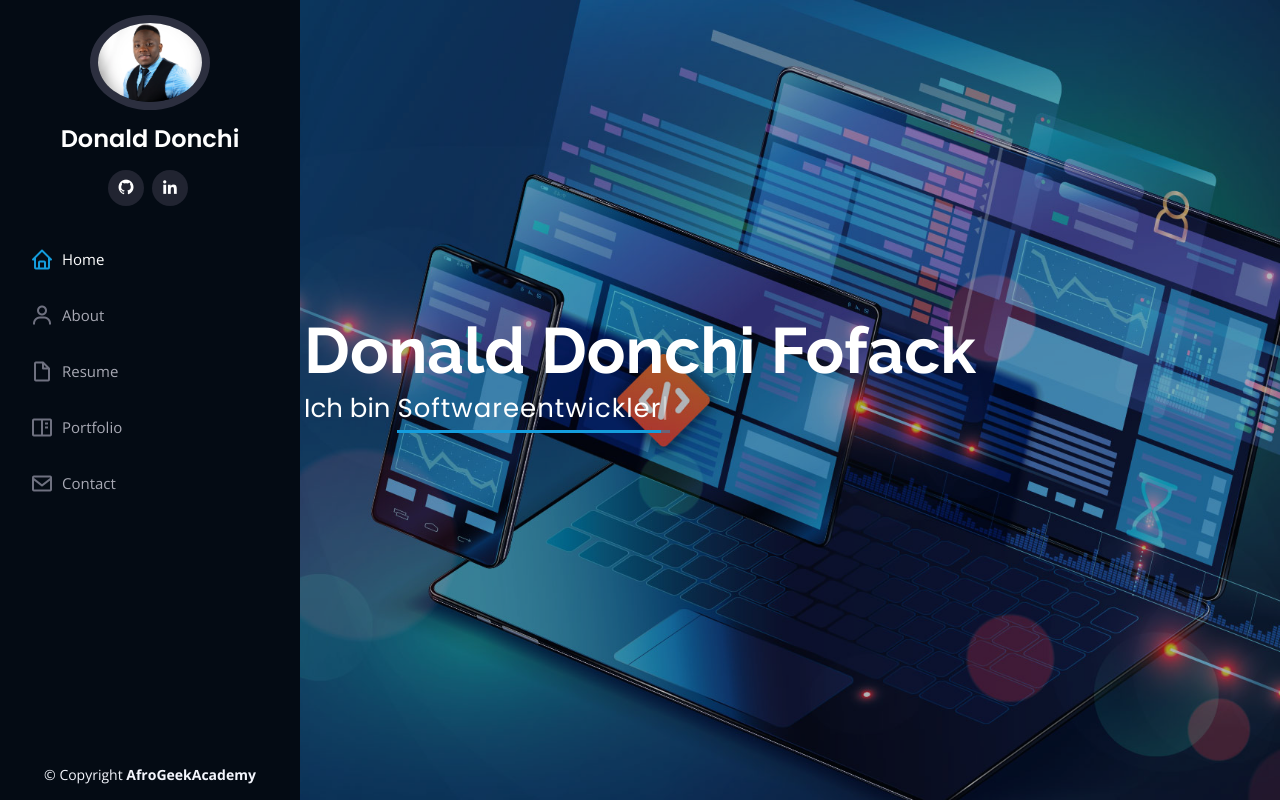
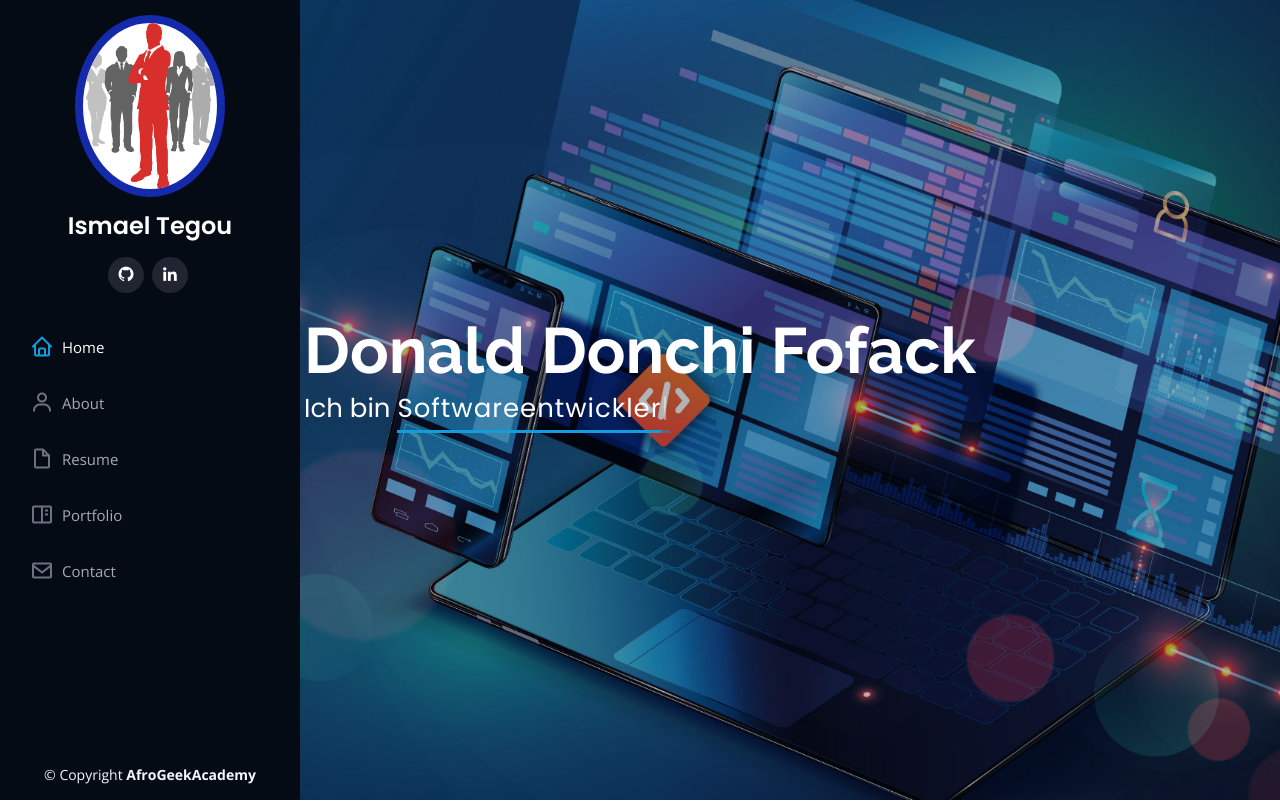
Before and after one commit to IsmaelTegou/ismael-cv-online, a plain HTML site: page ismael-cv-online/index.html in a window 1280 px wide. Shown: the top 802 px of the page. Drawn offline with nearby package versions, Linux system fonts and the light colour scheme.

Commit message:
feature#1- update profile

```diff
--- a/ismael-cv-online/assets/css/style.css
+++ b/ismael-cv-online/assets/css/style.css
@@ -76,8 +76,11 @@ h1, h2, h3, h4, h5, h6 {
 #header .profile img {
   margin: 15px auto;
   display: block;
-  width: 120px;
-  border: 8px solid #2c2f3f;
+  width: 150px;
+  border: 8px solid #142aaa;
+}
+#header .profile .img-fluid {
+  background-color: white;
 }
 #header .profile h1 {
   font-size: 24px;
--- a/ismael-cv-online/index.html
+++ b/ismael-cv-online/index.html
@@ -5,7 +5,7 @@
   <meta charset="utf-8">
   <meta content="width=device-width, initial-scale=1.0" name="viewport">
 
-  <title>Donald CV</title>
+  <title>Ismael CV</title>
   <meta content="the description" name="description">
   <meta content="the keywords" name="keywords">
 
@@ -46,12 +46,12 @@
     <div class="d-flex flex-column">
 
       <div class="profile">
-        <img src="assets/img/profile-img.jpg" alt="" class="img-fluid rounded-circle">
-        <h1 class="text-light"><a href="index.html">Donald Donchi</a></h1>
+        <img src="assets/img/photo-profil.png" alt="" class="img-fluid rounded-circle">
+        <h1 class="text-light"><a href="index.html">Ismael Tegou</a></h1>
         <div class="social-links mt-3 text-center">
 
-          <a href="#" class="github"><i class="bx bxl-github"></i></a>
-          <a href="#" class="linkedin"><i class="bx bxl-linkedin"></i></a>
+          <a href="https://github.com/IsmaelTegou" class="github"><i class="bx bxl-github"></i></a>
+          <a href="https://www.linkedin.com/feed/?doFeedRefresh=true&nis=true&&lipi=urn%3Ali%3Apage%3Ad_flagship3_feed%3BIBaZt%2FsOQ%2B%2Bm3m2OSejFyA%3D%3D" class="linkedin"><i class="bx bxl-linkedin"></i></a>
         </div>
       </div>
 
```
Also changed, not shown: ismael-cv-online/assets/img/photo-profil.png (added).
